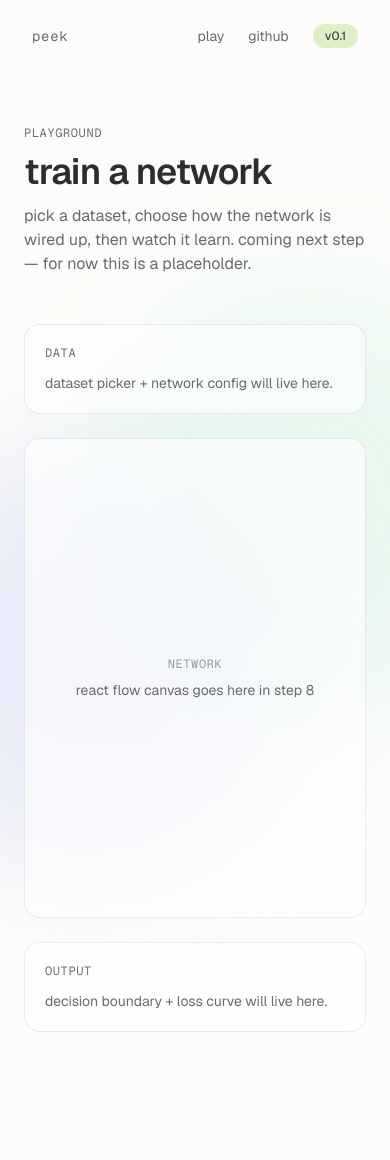
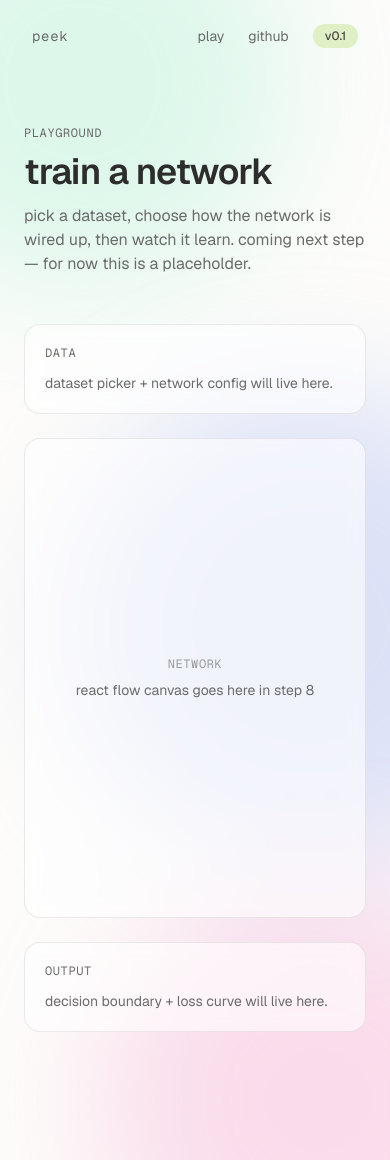
Before and after one commit to nylaimanii/peek, a Next.js app: page /play in a window 390 px wide. Built offline with nearby package versions, Linux system fonts and the light colour scheme.

Commit message:
fix: /play blobs match landing + drop col breakpoint to md

```diff
--- a/app/play/page.tsx
+++ b/app/play/page.tsx
@@ -5,11 +5,15 @@ export default function PlayPage() {
     <main className="relative min-h-screen overflow-hidden bg-paper text-ink-900">
       <div
         aria-hidden
-        className="pointer-events-none absolute top-1/4 left-1/4 h-[420px] w-[420px] rounded-full bg-mint-200 blur-3xl opacity-40"
+        className="pointer-events-none absolute -top-32 -left-32 h-[420px] w-[420px] rounded-full bg-mint-200 blur-3xl opacity-60"
       />
       <div
         aria-hidden
-        className="pointer-events-none absolute bottom-1/4 right-1/4 h-[420px] w-[420px] rounded-full bg-lavender-200 blur-3xl opacity-30"
+        className="pointer-events-none absolute top-1/3 -right-40 h-[480px] w-[480px] rounded-full bg-lavender-200 blur-3xl opacity-50"
+      />
+      <div
+        aria-hidden
+        className="pointer-events-none absolute -bottom-40 left-1/4 h-[440px] w-[440px] rounded-full bg-pink-200 blur-3xl opacity-40"
       />
 
       <SiteHeader />
@@ -28,7 +32,7 @@ export default function PlayPage() {
           </p>
         </div>
 
-        <div className="grid grid-cols-1 gap-6 lg:grid-cols-[260px_1fr_280px]">
+        <div className="grid grid-cols-1 gap-6 md:grid-cols-[260px_1fr_280px]">
           {/* left: dataset + config — placeholder */}
           <aside className="rounded-2xl border border-ink-300/20 bg-white/60 p-5 backdrop-blur">
             <h2 className="font-mono text-xs uppercase tracking-wider text-ink-500">
```
